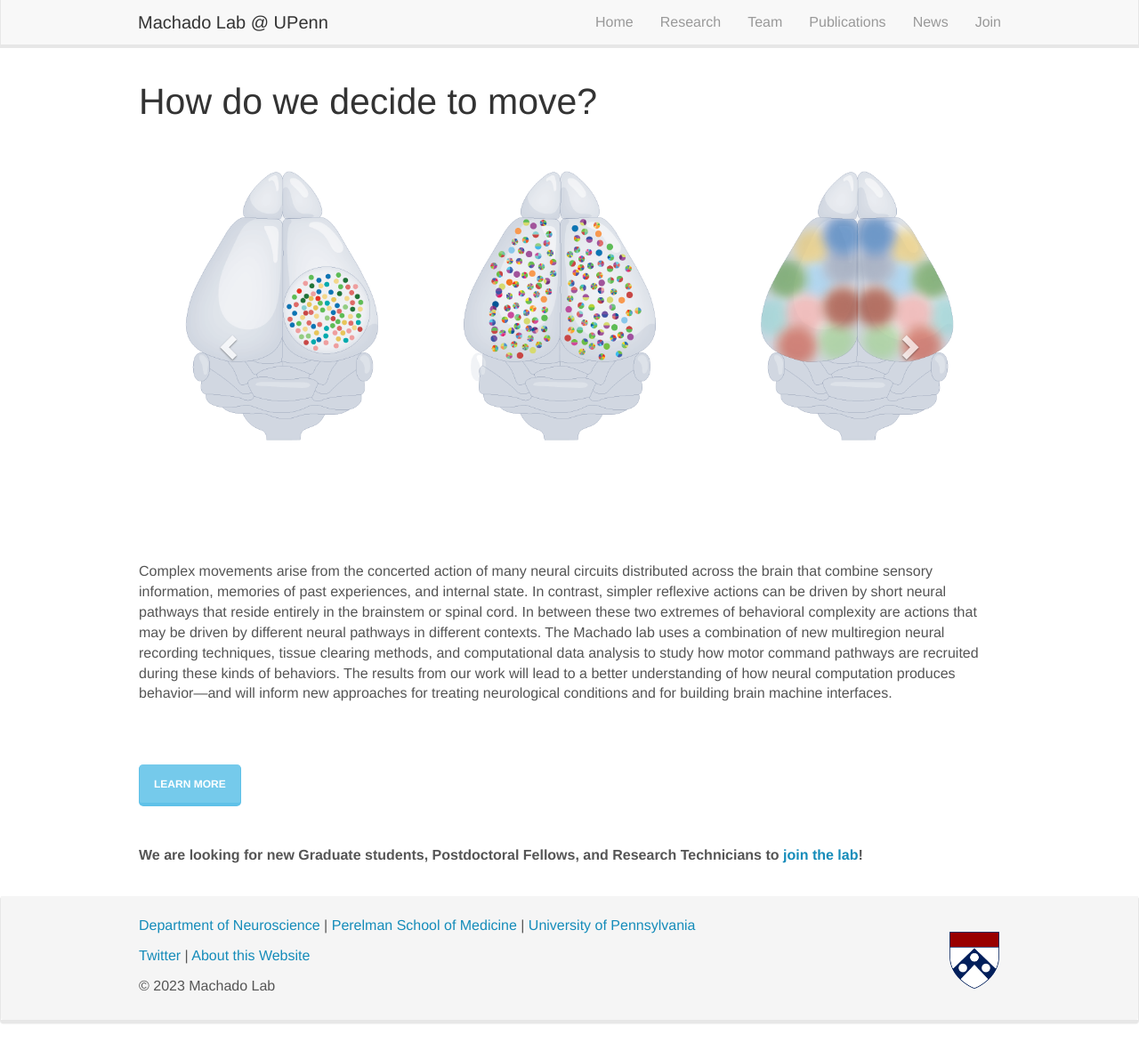
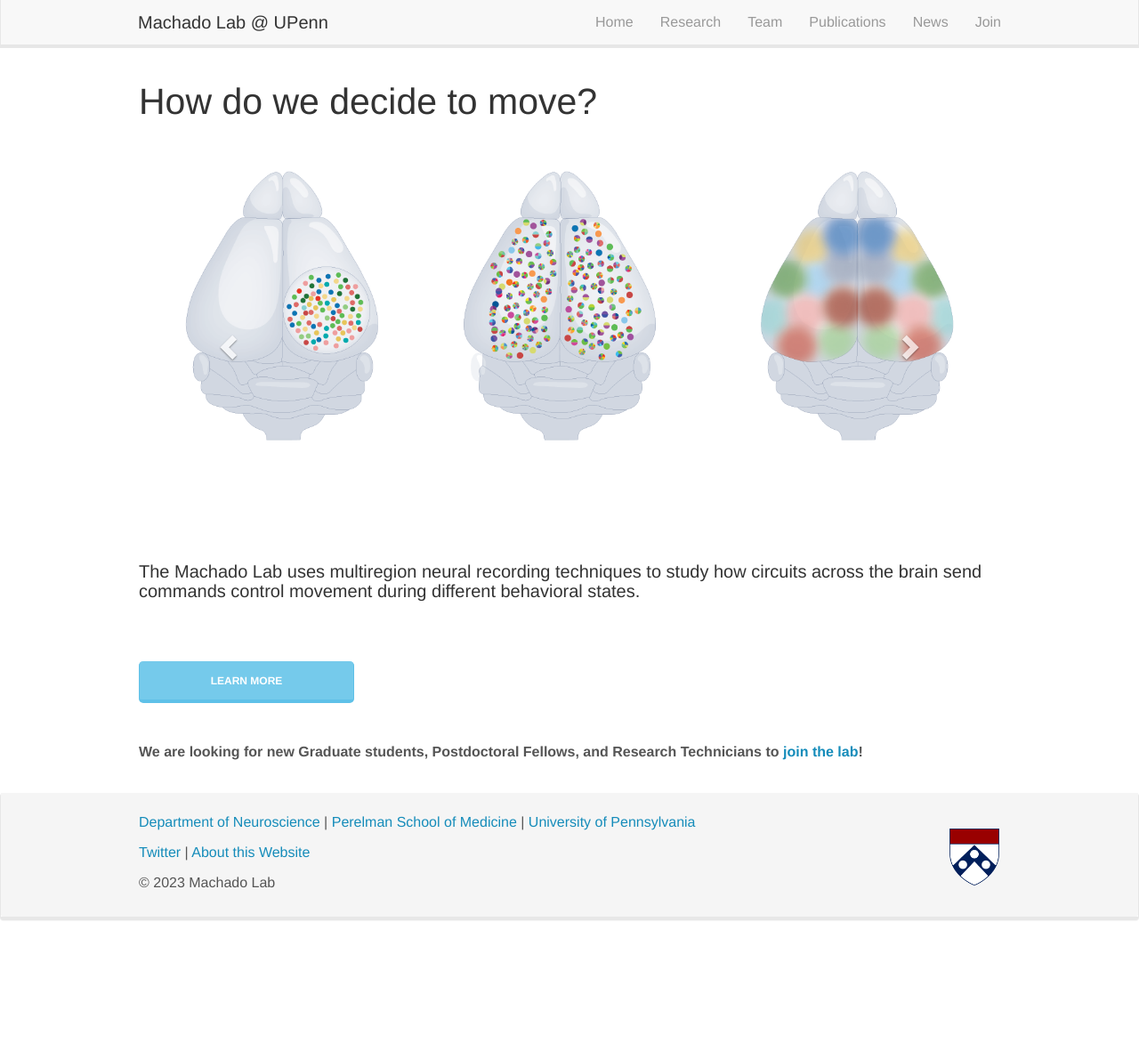
Before and after one commit to machado-lab-code/machado-lab-code, a Jekyll site: the page built from _pages/home.md, in a window 1280 px wide and 1172 px high. Shown: the whole window at 89% size. Built offline with Jekyll 4.4.1, drawn with Linux system fonts in a browser that asks for light colours; nearby versions of some CDN libraries.

Commit message:
changed research and main page text

```diff
--- a/_pages/home.md
+++ b/_pages/home.md
@@ -8,15 +8,7 @@ permalink: /
 
 <h1 class="heading-1">How do we decide to move?</h1>
 
-<div markdown="0" id="carousel" class="carousel slide" data-ride="carousel" data-interval="6000" data-pause="hover" >
-
-    <ol class="carousel-indicators">
-        <li data-target="#carousel" data-slide-to="0" class="active"></li>
-        <li data-target="#carousel" data-slide-to="1"></li>
-        <li data-target="#carousel" data-slide-to="2"></li>
-        <li data-target="#carousel" data-slide-to="3"></li>
-    </ol>
-
+<div markdown="0" id="carousel" class="carousel slide" data-ride="carousel" data-interval="12000" data-pause="hover" >
     <!-- Items -->
     <div class="carousel-inner" markdown="0">
         <div class="item active">
@@ -27,9 +19,6 @@ permalink: /
         </div>
         <div class="item">
             <img src="{{ site.url }}{{ site.baseurl }}/images/carousel/dynamics_nt.png"/>
-        </div>
-        <div class="item">
-            <img src="{{ site.url }}{{ site.baseurl }}/images/carousel/skyline.png"/>
         </div>
     </div>
   <a class="left carousel-control" href="#carousel" role="button" data-slide="prev">
@@ -42,11 +31,12 @@ permalink: /
   </a>
 </div>
 
-Complex movements arise from the concerted action of many neural circuits distributed across the brain that combine sensory information, memories of past experiences, and internal state. In contrast, simpler reflexive actions can be driven by short neural pathways that reside entirely in the brainstem or spinal cord. In between these two extremes of behavioral complexity are actions that may be driven by different neural pathways in different contexts. The Machado lab uses a combination of new multiregion neural recording techniques, tissue clearing methods, and computational data analysis to study how motor command pathways are recruited during these kinds of behaviors. The results from our work will lead to a better understanding of how neural computation produces behavior—and will inform new approaches for treating neurological conditions and for building brain machine interfaces.
+#### The Machado Lab uses multiregion neural recording techniques to study how circuits across the brain send commands control movement during different behavioral states.
+
 
 <br/><br/>
 
-<a href="{{ site.url }}{{ site.baseurl }}/research" role="button" class="btn btn-info btn-lg" style="float: left">Learn More</a>
+<a href="{{ site.url }}{{ site.baseurl }}/research" role="button" class="btn btn-info btn-lg" style="float: left; width:25%">Learn More</a>
 
 <br/><br/><br/><br/>
  **We are looking for new Graduate students, Postdoctoral Fellows, and Research Technicians to [join the lab]({{ site.url }}{{ site.baseurl }}/join)!**
```
Also changed, not shown: _pages/research.md (+3 -1 lines).
